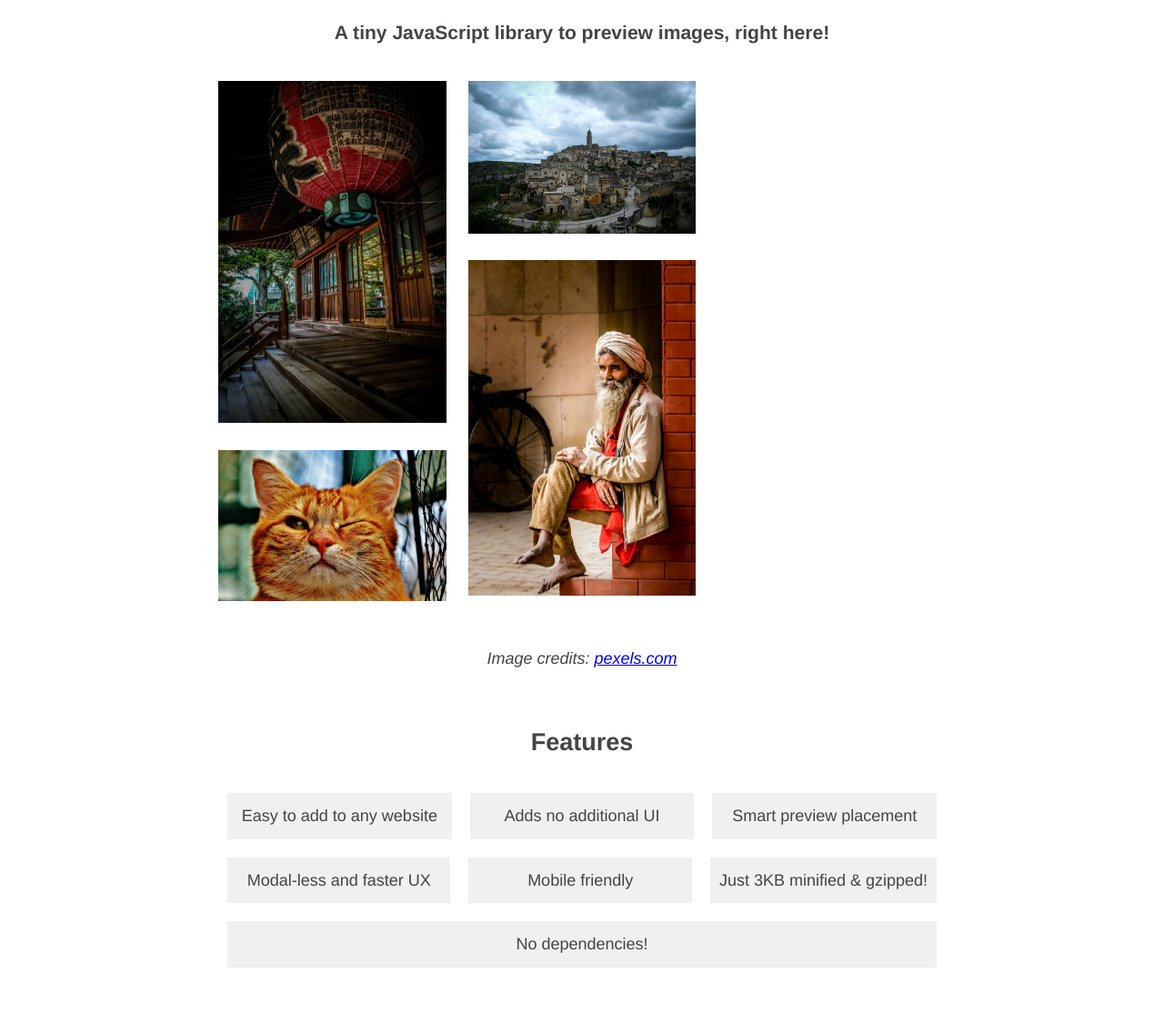
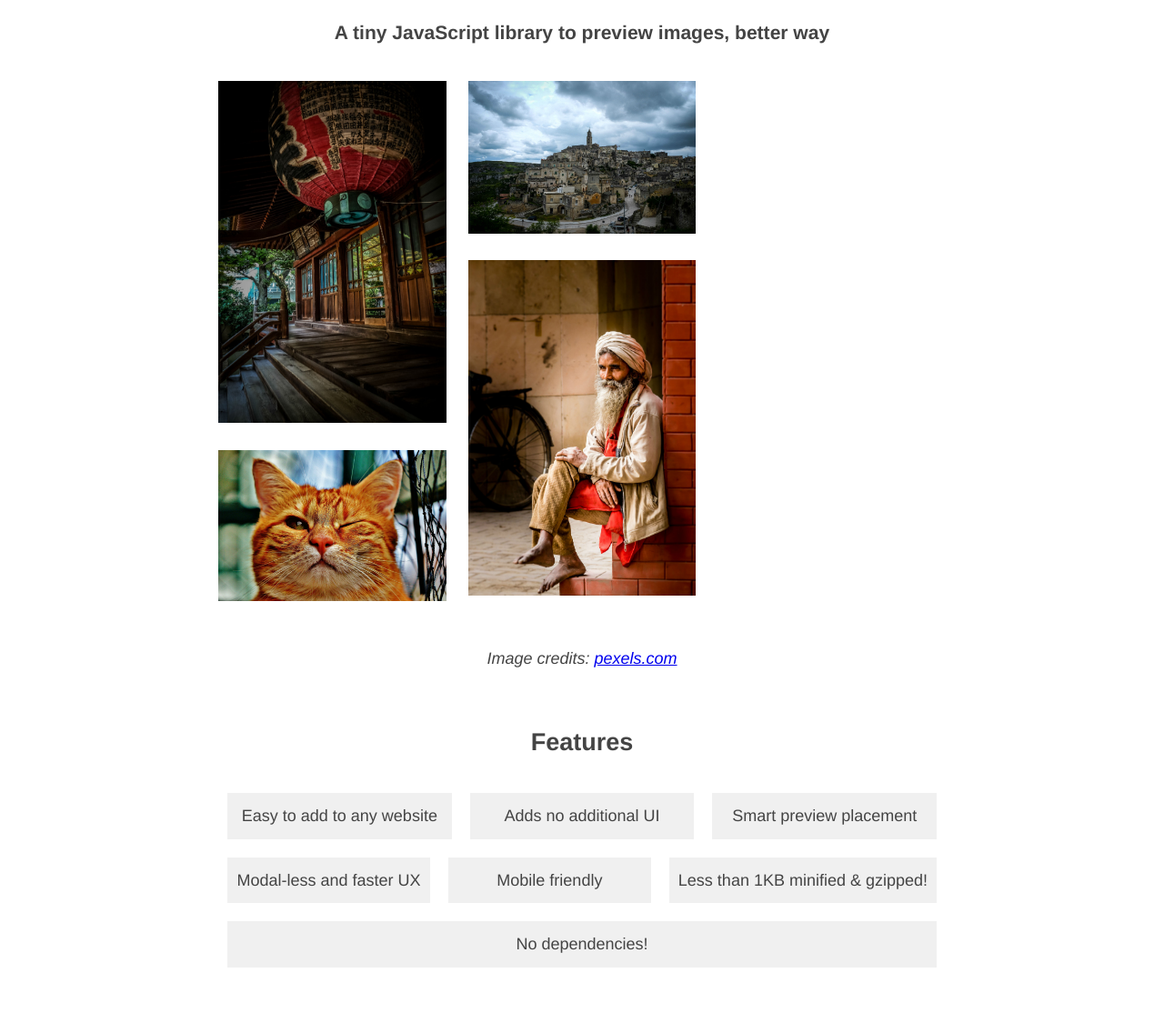
Before and after one commit to chinchang/simplezoom.js, a website: page index.html in a window 1280 px wide. Shown: the part 174-1299 px from the top of the page at 91% size. Drawn offline with Linux system fonts and the light colour scheme; a web font is replaced by a local one.

Commit message:
fix copy.

```diff
--- a/index.html
+++ b/index.html
@@ -104,7 +104,7 @@
 <body>
 	<div class="outer-wrap">
 		<h1>simplezoom.js</h1>
-		<h3>A tiny JavaScript library to preview images, right here!</h3>
+		<h3>A tiny JavaScript library to preview images, better way</h3>
 
 		<div class="img-container  cols--3">
 			<img src="img3.jpg" alt="" class="img-container__img"/>
@@ -123,7 +123,7 @@
 				<div>Smart preview placement</div>
 				<div>Modal-less and faster UX</div>
 				<div>Mobile friendly</div>
-				<div>Just 3KB minified & gzipped!</div>
+				<div>Less than 1KB minified & gzipped!</div>
 				<div>No dependencies!</div>
 			</div>
 		</div>
```
Also changed, not shown: package.json (+18 -2 lines), README.md.
